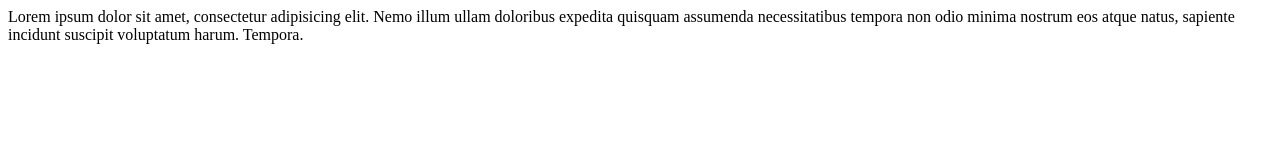
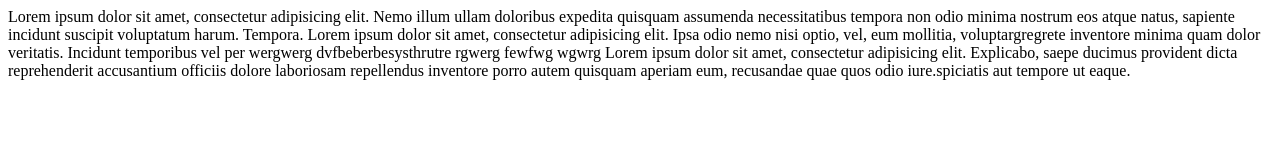
Before and after one commit to NikSin/GO_HW, a plain HTML site: page index.html in a window 1280 px wide. Drawn offline with Linux system fonts and the light colour scheme.

Commit message:
index.html

```diff
--- a/index.html
+++ b/index.html
@@ -6,5 +6,12 @@
 </head>
 <body>
 	Lorem ipsum dolor sit amet, consectetur adipisicing elit. Nemo illum ullam doloribus expedita quisquam assumenda necessitatibus tempora non odio minima nostrum eos atque natus, sapiente incidunt suscipit voluptatum harum. Tempora.
+	Lorem ipsum dolor sit amet, consectetur adipisicing elit. Ipsa odio nemo nisi optio, vel, eum mollitia, voluptargregrete inventore minima quam dolor veritatis. Incidunt temporibus vel per
+wergwerg
+dvfbeberbesysthrutre
+rgwerg
+fewfwg
+wgwrg
+	Lorem ipsum dolor sit amet, consectetur adipisicing elit. Explicabo, saepe ducimus provident dicta reprehenderit accusantium officiis dolore laboriosam repellendus inventore porro autem quisquam aperiam eum, recusandae quae quos odio iure.spiciatis aut tempore ut eaque.
 </body>
 </html>
```
